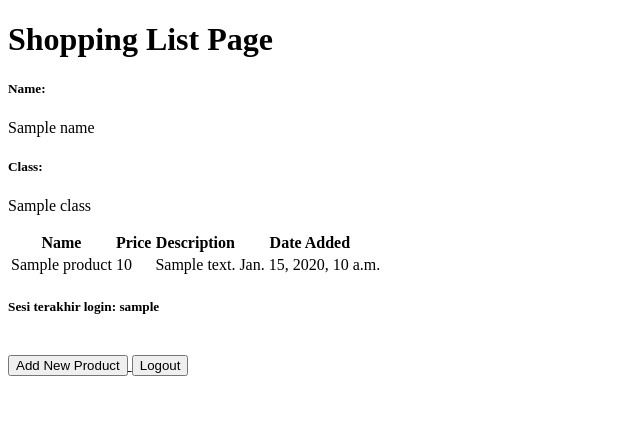
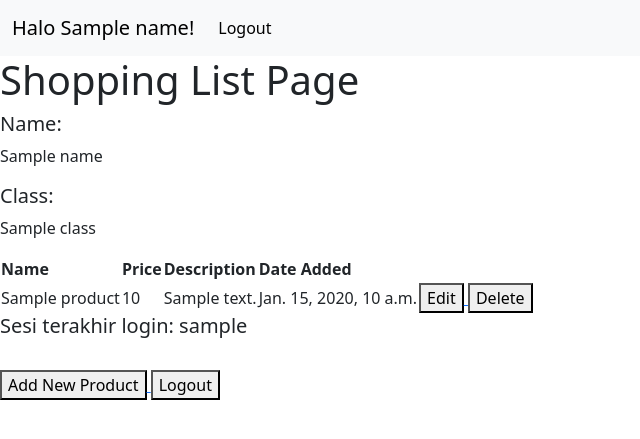
Before and after one commit to murifq/shopping-list, a Django app: template main/templates/main.html in a window 1280 px wide. Shown: the top 439 px of the page, without its empty margins (0-640 px from the left). Run offline with Django 4.2, Linux system fonts and the light colour scheme; the template is opened without the code that fills it: most values are stand-ins (such as "Sample title", 1, 10 or a date in 2020).

Commit message:
tutorial 4

```diff
--- a/main/templates/main.html
+++ b/main/templates/main.html
@@ -1,6 +1,19 @@
 {% extends 'base.html' %}
 
 {% block content %}
+    <nav class="navbar navbar-expand-lg bg-body-tertiary">
+    <div class="container-fluid">
+        <a class="navbar-brand" href="#">Halo {{name}}!</a>
+        <button class="navbar-toggler" type="button" data-bs-toggle="collapse" data-bs-target="#navbarNavAltMarkup" aria-controls="navbarNavAltMarkup" aria-expanded="false" aria-label="Toggle navigation">
+        <span class="navbar-toggler-icon"></span>
+        </button>
+        <div class="collapse navbar-collapse" id="navbarNavAltMarkup">
+        <div class="navbar-nav">
+            <a class="nav-link active" aria-current="page" href="{% url 'main:logout' %}">Logout</a>
+        </div>
+        </div>
+    </div>
+    </nav>
     <h1>Shopping List Page</h1>
 
     <h5>Name:</h5>
@@ -24,6 +37,19 @@
                 <td>{{product.price}}</td>
                 <td>{{product.description}}</td>
                 <td>{{product.date_added}}</td>
+                <td>
+                    <a href="{% url 'main:edit_product' product.pk %}">
+                        <button>
+                            Edit
+                        </button>
+                    </a>
+                    <a href="{% url 'main:delete_product' product.pk %}">
+                          <button>
+                              Delete
+                          </button>
+                      </a>
+                </td>
+
             </tr>
         {% endfor %}
     </table>
--- a/templates/base.html
+++ b/templates/base.html
@@ -9,6 +9,10 @@
         />
         {% block meta %}
         {% endblock meta %}
+        <link href="https://cdn.jsdelivr.net/npm/bootstrap@5.3.2/dist/css/bootstrap.min.css" rel="stylesheet" integrity="sha384-T3c6CoIi6uLrA9TneNEoa7RxnatzjcDSCmG1MXxSR1GAsXEV/Dwwykc2MPK8M2HN" crossorigin="anonymous">
+        <link href="https://cdn.jsdelivr.net/npm/bootstrap@5.3.2/dist/css/bootstrap.min.css" rel="stylesheet" integrity="sha384-T3c6CoIi6uLrA9TneNEoa7RxnatzjcDSCmG1MXxSR1GAsXEV/Dwwykc2MPK8M2HN" crossorigin="anonymous">
+        <script src="https://cdn.jsdelivr.net/npm/@popperjs/core@2.11.8/dist/umd/popper.min.js" integrity="sha384-I7E8VVD/ismYTF4hNIPjVp/Zjvgyol6VFvRkX/vR+Vc4jQkC+hVqc2pM8ODewa9r" crossorigin="anonymous"></script>
+        <script src="https://cdn.jsdelivr.net/npm/bootstrap@5.3.2/dist/js/bootstrap.min.js" integrity="sha384-BBtl+eGJRgqQAUMxJ7pMwbEyER4l1g+O15P+16Ep7Q9Q+zqX6gSbd85u4mG4QzX+" crossorigin="anonymous"></script>
     </head>
 
     <body>
```
Also changed, not shown: main/templates/edit_product.html (added, +22 -0 lines), main/urls.py (+8 -0 lines), main/views.py (+23 -0 lines).
